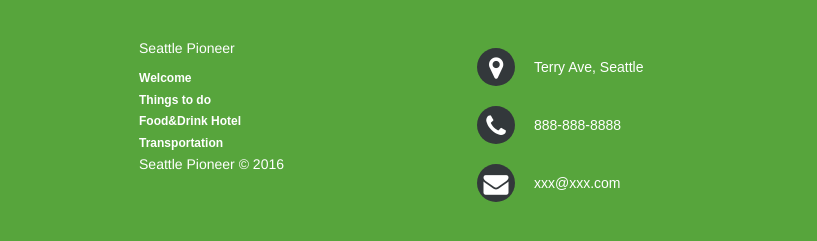
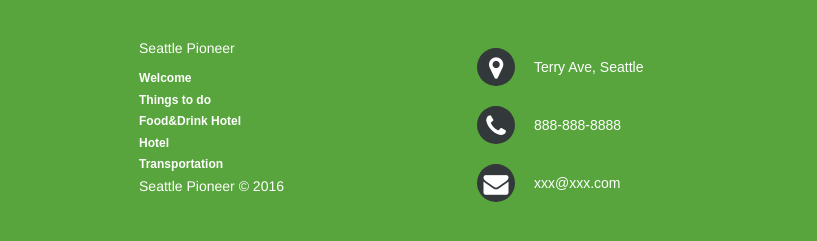
Before and after one commit to yzhang0625/seattle-travel-guide-website, a plain HTML site: page index.html in a window 1280 px wide. Shown: the part 1005-1246 px from the top of the page, 0-817 px from the left. Drawn offline with nearby package versions, Linux system fonts and the light colour scheme.

Commit message:
Update index.html

```diff
--- a/index.html
+++ b/index.html
@@ -158,6 +158,7 @@
         <a href="#">Welcome</a>
         <a href="#">Things to do</a>
         <a href="#">Food&Drink Hotel</a>
+        <a href="#">Hotel</a>
         <a href="#">Transportation</a>
       </div>
       <p>Seattle Pioneer © 2016</p>
```
